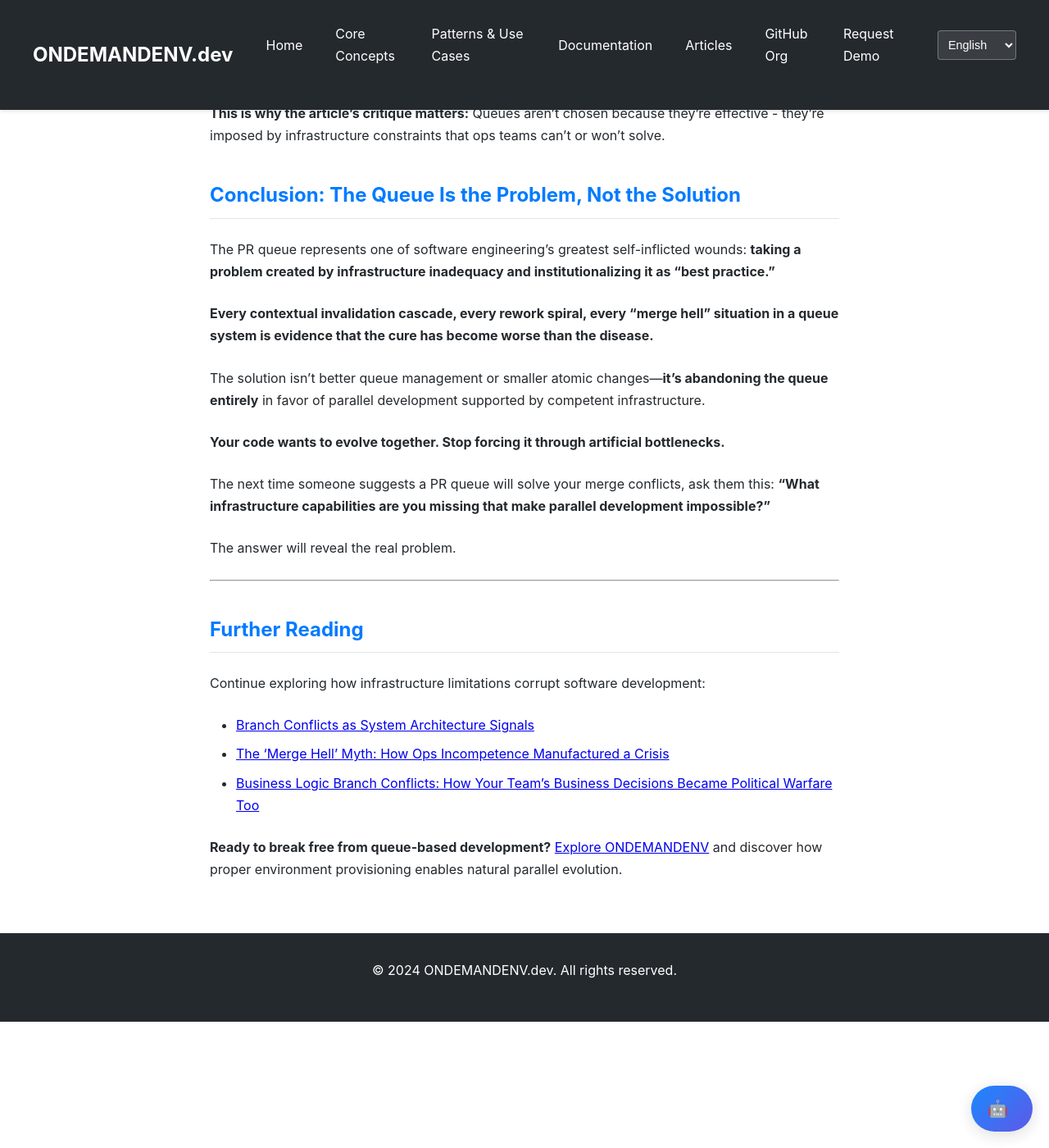
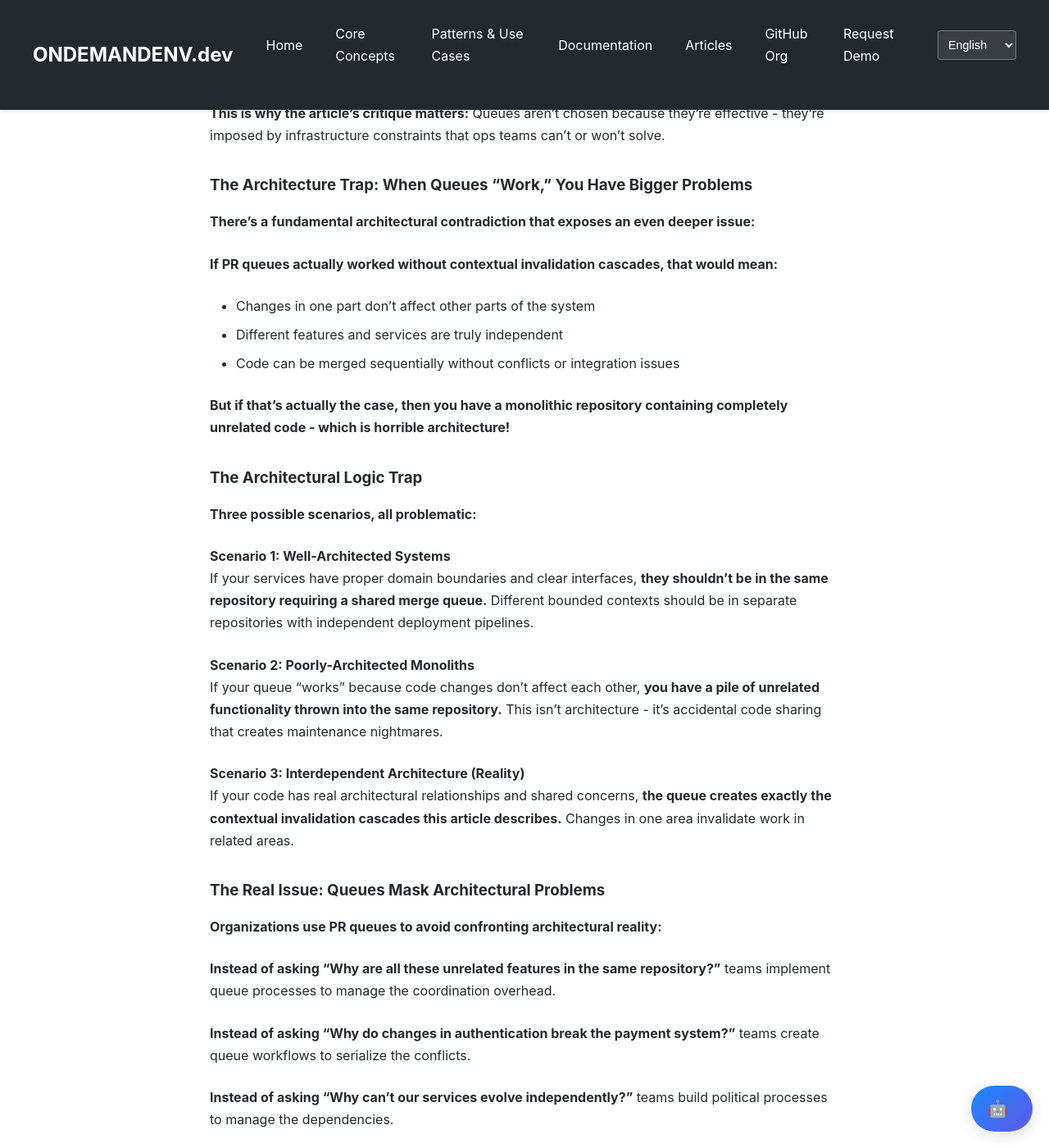
Before and after one commit to ondemandenv/ondemandenv.github.io, a Jekyll site: the page built from articles/pr-queue-scam-makes-merge-hell-worse.md, in a window 1280 px wide and 1400 px high, scrolled down 10708 px. Shown: the whole window at 82% size. Built offline with Jekyll 4.4.1, drawn with Linux system fonts in a browser that asks for light colours; a script that is not in the unit is left out; some of the changed text lies outside the part shown.

Commit message:
+++++ ++++ ++++ ++++

```diff
--- a/articles/pr-queue-scam-makes-merge-hell-worse.md
+++ b/articles/pr-queue-scam-makes-merge-hell-worse.md
@@ -297,6 +297,42 @@ Multiple solutions need separate but comparable environments with production-par
 
 **This is why the article's critique matters:** Queues aren't chosen because they're effective - they're imposed by infrastructure constraints that ops teams can't or won't solve.
 
+### The Architecture Trap: When Queues "Work," You Have Bigger Problems
+
+**There's a fundamental architectural contradiction that exposes an even deeper issue:**
+
+**If PR queues actually worked without contextual invalidation cascades, that would mean:**
+- Changes in one part don't affect other parts of the system
+- Different features and services are truly independent
+- Code can be merged sequentially without conflicts or integration issues
+
+**But if that's actually the case, then you have a monolithic repository containing completely unrelated code - which is horrible architecture!**
+
+### The Architectural Logic Trap
+
+**Three possible scenarios, all problematic:**
+
+**Scenario 1: Well-Architected Systems**
+If your services have proper domain boundaries and clear interfaces, **they shouldn't be in the same repository requiring a shared merge queue.** Different bounded contexts should be in separate repositories with independent deployment pipelines.
+
+**Scenario 2: Poorly-Architected Monoliths**
+If your queue "works" because code changes don't affect each other, **you have a pile of unrelated functionality thrown into the same repository.** This isn't architecture - it's accidental code sharing that creates maintenance nightmares.
+
+**Scenario 3: Interdependent Architecture (Reality)**
+If your code has real architectural relationships and shared concerns, **the queue creates exactly the contextual invalidation cascades this article describes.** Changes in one area invalidate work in related areas.
+
+### The Real Issue: Queues Mask Architectural Problems
+
+**Organizations use PR queues to avoid confronting architectural reality:**
+
+**Instead of asking "Why are all these unrelated features in the same repository?"** teams implement queue processes to manage the coordination overhead.
+
+**Instead of asking "Why do changes in authentication break the payment system?"** teams create queue workflows to serialize the conflicts.
+
+**Instead of asking "Why can't our services evolve independently?"** teams build political processes to manage the dependencies.
+
+**The queue becomes a procedural band-aid over architectural dysfunction.**
+
 ## Conclusion: The Queue Is the Problem, Not the Solution
 
 The PR queue represents one of software engineering's greatest self-inflicted wounds: **taking a problem created by infrastructure inadequacy and institutionalizing it as "best practice."**
```
